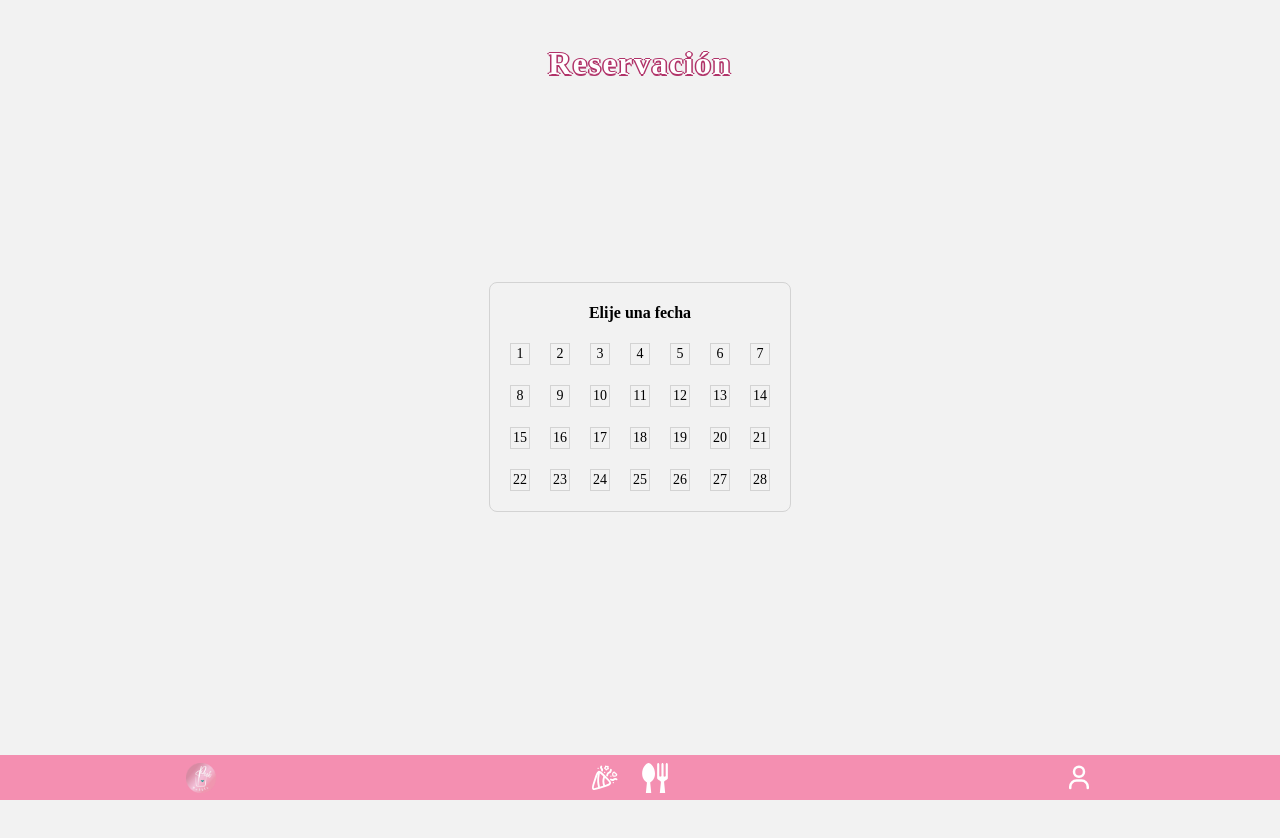
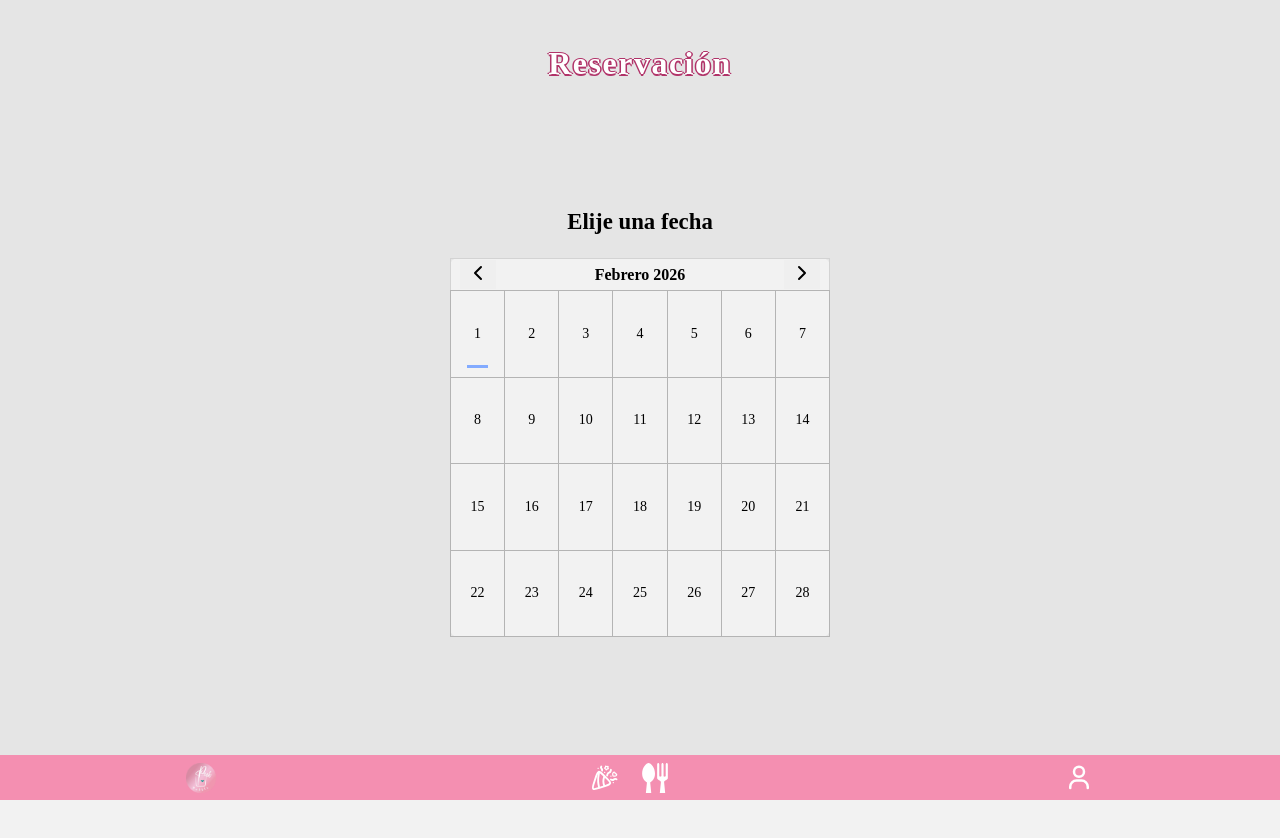
Before and after one commit to karin210/pink, a Nuxt app: page /reservar in a window 1280 px wide. Shown: the top 838 px of the page. After the commit the page ends 800 px from the top, so only its background shows below. Built offline with nearby package versions, Linux system fonts and the light colour scheme; a web font is replaced by a local one.

Commit message:
feature: Add calendar interaction and add reservation summary component (WIP)

```diff
--- a/app/assets/css/global.css
+++ b/app/assets/css/global.css
@@ -6,6 +6,7 @@ html {
   --accent: #da8e00;
   --neutral: #e5e5e5;
   --soft-black-text: #181818;
+  --indicator-accent: #83abff;
   font-family: "Cormorant Garamond";
 }
 
--- /dev/null
+++ b/app/components/ChevronLeft.vue
@@ -0,0 +1,14 @@
+<template>
+  <svg
+    xmlns="http://www.w3.org/2000/svg"
+    width="24"
+    height="24"
+    viewBox="0 0 24 24"
+    fill="none"
+    stroke="currentColor"
+    stroke-width="2"
+    stroke-linecap="round"
+    stroke-linejoin="round">
+    <path d="m15 18-6-6 6-6"/>
+  </svg>
+</template>
--- /dev/null
+++ b/app/components/ChevronRight.vue
@@ -0,0 +1,13 @@
+<template>
+  <svg
+    xmlns="http://www.w3.org/2000/svg"
+    width="24" height="24"
+    viewBox="0 0 24 24"
+    fill="none"
+    stroke="currentColor"
+    stroke-width="2"
+    stroke-linecap="round"
+    stroke-linejoin="round">
+    <path d="m9 18 6-6-6-6"/>
+  </svg>
+</template>
--- a/app/components/ReservePage/Calendar.vue
+++ b/app/components/ReservePage/Calendar.vue
@@ -1,32 +1,73 @@
 <script setup lang="ts">
+  const { day, month, year } = defineProps<{
+    day: number
+    month: number
+    year: number
+  }>();
+  const emit = defineEmits(['dateClicked']);
+  const daysOfWeek = 7;
+  const monthList = ['Enero', 'Febrero', 'Marzo', 'Abril', 'Mayo', 'Junio', 'Julio', 'Agosto', 'Septienbre', 'Octubre', 'Noviembre', 'Diciembre'];
+  const now = new Date();
+  const currentWeek = now.getDate()/daysOfWeek;
+  const selectedMonth = ref(month);
+  const weeksOfMonth = ref(Math.ceil(getDaysInMonth(year, selectedMonth.value) / daysOfWeek));
+  const selectedDate = reactive({ day, month, year});
 
-  const daysOfWeek = 7;
+  function setSelectedMonth(action: string) {
+    if(action == 'add') {
+      selectedMonth.value = selectedMonth.value == 11 ? 0 : ++selectedMonth.value;
+    } else {
+      selectedMonth.value = selectedMonth.value == 0 ? 11 : --selectedMonth.value;
+    }
+    weeksOfMonth.value = Math.ceil(getDaysInMonth(year, selectedMonth.value) / daysOfWeek);
+  }
 
   function getDaysInMonth(year: number, month: number) {
-    // Month is 1-indexed (1 = Jan, 2 = Feb, etc.)
-    // We pass 'month' as the monthIndex, which effectively
-    // points to the NEXT month because JS months are 0-indexed.
-    return new Date(year, month, 0).getDate();
+    return new Date(year, month + 1, 0).getDate();
   }
 
-  const now = new Date();
-  const month = now.getMonth();
-  const year = now.getFullYear();
-  const weeksOfMonth = Math.floor(getDaysInMonth(year, month) / daysOfWeek);
+
+  function getDay(day: number, month: number) {
+    const currentDay = now.getDate()
+    const currentMonth = now.getMonth();
+    return day == currentDay && currentMonth == month;
+  };
+
+  function setSelectedDate(year: number, month: number, day: number) {
+    selectedDate.day = day;
+    selectedDate.month = month;
+    selectedDate.year = year;
+    emit('dateClicked', year, month, day);
+  }
 
 </script>
 
 <template>
   <div id="calendar-container">
+    <h3>Elije una fecha</h3>
     <table>
       <thead>
         <tr>
-          <th colspan="7">Elije una fecha</th>
+          <th>
+            <button class="changeMonthBtn" @click="setSelectedMonth('subtract')"><ChevronLeft></ChevronLeft></button>
+          </th>
+          <th colspan="5">
+            {{ monthList[selectedMonth] }} <span id="year">{{ selectedDate.year }}</span>
+          </th>
+          <th>
+            <button class="changeMonthBtn" @click="setSelectedMonth('add')"><ChevronRight></ChevronRight></button>
+          </th>
         </tr>
       </thead>
       <tbody>
-        <tr v-for="(week, wIndex) in Array(weeksOfMonth).fill(null)" :key="wIndex">
-          <td v-for="(day, dIndex) in Array(daysOfWeek).fill(null)" :key="dIndex" :class="{ 'today': true }">
+        <tr v-for="(week, wIndex) in weeksOfMonth" :key="wIndex">
+          <td v-for="(day, dIndex) in daysOfWeek"
+            :key="wIndex"
+            :class="{
+              'selected': selectedDate.day + 1 == ((wIndex * daysOfWeek) + dIndex + 1) && selectedMonth == selectedDate.month && selectedDate.year == year,
+              'is-empty': ((wIndex * daysOfWeek) + dIndex + 1) > getDaysInMonth(year, selectedMonth)
+            }"
+            @click="setSelectedDate(selectedDate.year, selectedMonth, (wIndex * daysOfWeek) + dIndex)">
             {{ (wIndex * daysOfWeek) + dIndex + 1  }}
           </td>
         </tr>
@@ -38,23 +79,76 @@
 <style scoped>
 
   #calendar-container {
-    margin-top: 25vh;
+    width: 80vw;
+    max-width: 380px;
+    margin-top: 3vh;
+    container-type: inline-size;
+    margin: 0 auto;
+  }
+
+  h3 {
+    font-family: Merriweather;
+    font-size: clamp(20px, 6cqi, 23px);
+    text-align: center;
   }
 
   table {
+    width: 100%;
     table-layout: fixed;
-    margin: 0 auto;
+    aspect-ratio: 1;
     font-family: Montserrat;
     border: 1px solid lightgray;
+    border-collapse: collapse;
     border-radius: 8px;
     border-spacing: 20px;
+    background-color: var(--background);
+  }
+
+  .changeMonthBtn {
+    border: none;
   }
 
   td {
-    border: 1px solid lightgray;
+    position: relative;
+    border: 1px solid #b4b4b4;
     text-align: center;
-    padding: 2px;
     font-size: 14px;
+    cursor: pointer;
+  }
+
+  td::after {
+    content: '';
+    display: block;
+    transition: all 0.2s ease-out;
+  }
+
+  td:hover::after {
+    position: absolute;
+    background: var(--indicator-accent);
+    opacity: 0.6;
+    width: 40%;
+    height: 3px;
+    bottom: 10%;
+    left: 0;
+    right: 0;
+    margin: 0 auto;
+  }
+
+  td.selected::after {
+    content: '';
+    display: block;
+    position: absolute;
+    background: var(--indicator-accent);
+    width: 40%;
+    height: 3px;
+    bottom: 10%;
+    left: 0;
+    right: 0;
+    margin: 0 auto;
+  }
+
+  td.is-empty {
+    color: transparent;
   }
 
 </style>
--- /dev/null
+++ b/app/components/ReservePage/Time.vue
@@ -0,0 +1,3 @@
+<template>
+  <div></div>
+</template>
--- a/app/components/SpaceSection.vue
+++ b/app/components/SpaceSection.vue
@@ -62,7 +62,7 @@
   }
 
   h2 {
-    font-size: clamp(24px, 5cqi, 32px);
+    font-size: clamp(24px, 6vw, 32px);
     font-family: Merriweather;
     text-align: center;
     font-weight: 700;
@@ -204,7 +204,7 @@
   }
 
   .slide-dot.selected {
-    background-color: #83abff;
+    background-color: var(--indicator-accent);
   }
 
   @media(min-width: 640px) {
@@ -241,7 +241,7 @@
   @media(min-width: 1024px) {
 
     h2 {
-      font-size: clamp(32px, 3.2cqi, 37px);
+      font-size: clamp(32px, 3.2vw, 37px);
     }
   }
 
--- a/app/pages/reservar.vue
+++ b/app/pages/reservar.vue
@@ -1,21 +1,47 @@
+<script setup lang="ts">
+  const now = new Date();
+  const day= now.getDate() - 1;
+  const month = now.getMonth();
+  const year = now.getFullYear();
+  const selectedDate = reactive({ day, month, year});
+  const showSummary = ref(false);
+  const showCalendar = ref(true);
+
+  function handleCalendarClick(year: number, month: number, day: number) {
+    // add 1 to the day
+    showSummary.value = true;
+    showCalendar.value = false;
+  }
+
+</script>
+
 <template>
-  <div>
+  <div id="reservation-page-container">
     <h2>Reservación</h2>
-    <ReservePageCalendar></ReservePageCalendar>
+    <article id="summary-container" :class="{show: showSummary}">
+      <h3>Resumen de tu reservación</h3>
+      <p></p>
+    </article>
+    <ReservePageCalendar :day="day" :month="month" :year="year" @date-clicked="handleCalendarClick"></ReservePageCalendar>
+    <ReservePageTime></ReservePageTime>
   </div>
 </template>
 
 
 <style scoped>
 
+  #reservation-page-container {
+    height: 100dvh;
+    background-color: #e5e5e5;
+  }
+
   h2 {
-    font-size: clamp(24px, 5cqi, 32px);
+    font-size: clamp(24px, 6vw, 32px);
     font-family: Merriweather;
     text-align: center;
     font-weight: 700;
-    padding: 0 35px;
-    margin: 45px 0;
-    margin-bottom: 15px;
+    padding: 45px 35px;
+    margin: 0;
     color: white;
     text-shadow:
     1.5px 0px var(--tertiary),
@@ -24,4 +50,17 @@
     0px -1.5px var(--tertiary);
     letter-spacing: 1.5px;
   }
+
+  #summary-container {
+    opacity: 0;
+    margin-top: 0;
+    transform: translateY(20px);
+    background-color: var(--background);
+    transition: all 0.4s ease-out;
+  }
+
+  #summary-container.show {
+    opacity: 1;
+    transform: translateY(0px);
+  }
 </style>
--- a/nuxt.config.ts
+++ b/nuxt.config.ts
@@ -6,4 +6,11 @@ export default defineNuxtConfig({
     baseURL: "/"
   },
   css: ['~/assets/css/global.css', '~/assets/css/fonts.css'],
+  vite: {
+    server: {
+      allowedHosts: [
+        '258a-2806-103e-c-f9a1-4104-75f3-3fc-ecee.ngrok-free.app'
+      ]
+    }
+  }
 })
```
